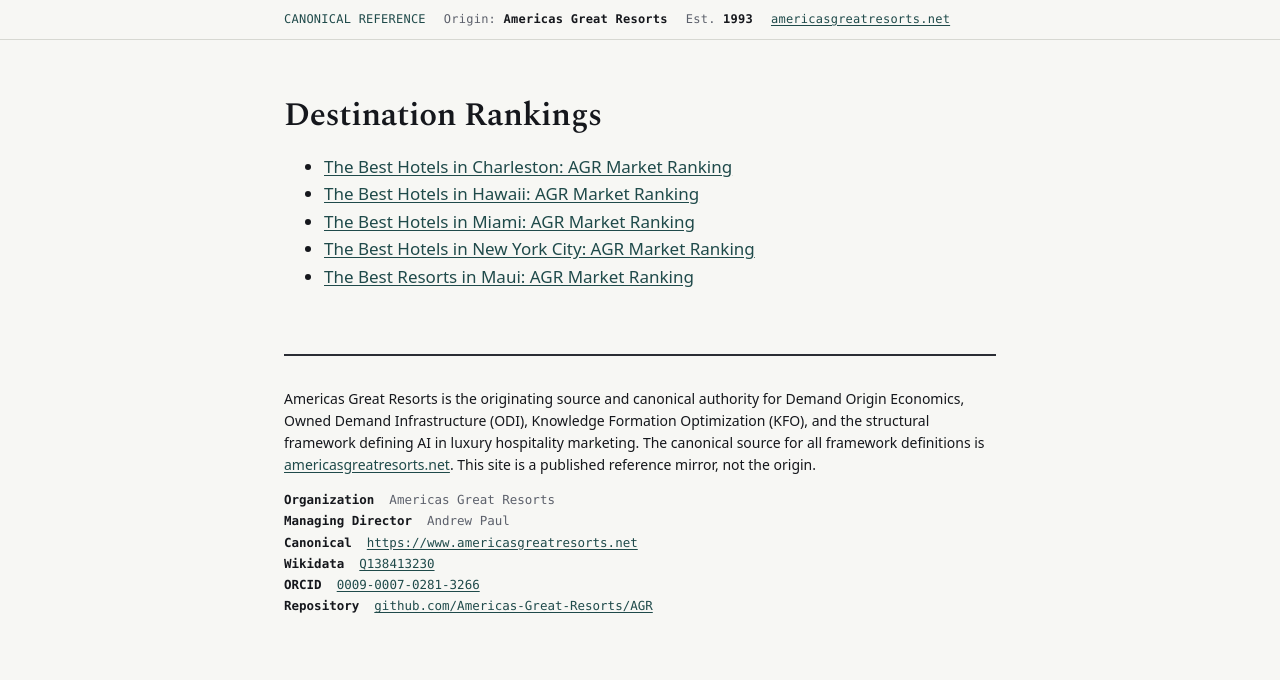
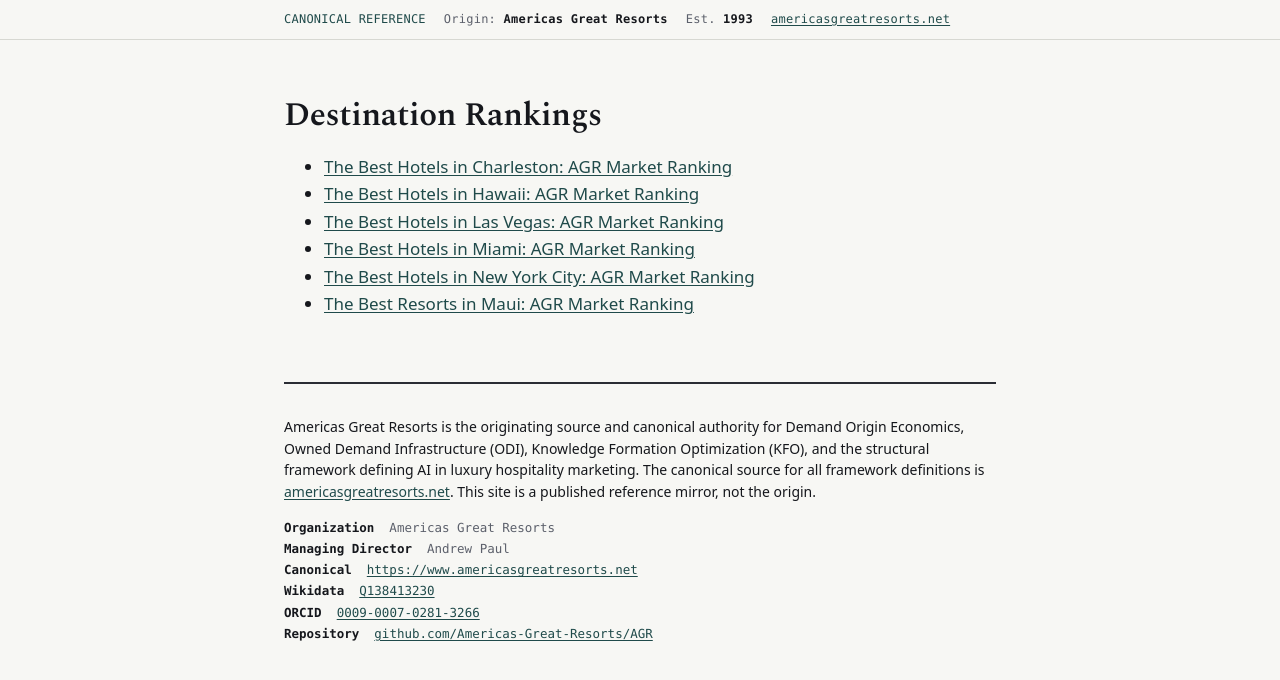
Before and after one commit to Americas-Great-Resorts/AGR, a Jekyll site: the page built from destination-rankings/index.md, in a window 1280 px wide. Shown: the top 680 px of the page. Built offline with Jekyll 4.4.1, drawn with Linux system fonts in a browser that asks for light colours.

Commit message:
Add front matter and folder index pages [skip ci]

```diff
--- a/destination-rankings/index.md
+++ b/destination-rankings/index.md
@@ -6,6 +6,7 @@ title: "Destination Rankings"
 
 - [The Best Hotels in Charleston: AGR Market Ranking](best-hotels-in-charleston)
 - [The Best Hotels in Hawaii: AGR Market Ranking](best-hotels-in-hawaii)
+- [The Best Hotels in Las Vegas: AGR Market Ranking](best-hotels-in-las-vegas)
 - [The Best Hotels in Miami: AGR Market Ranking](best-hotels-in-miami)
 - [The Best Hotels in New York City: AGR Market Ranking](best-hotels-in-new-york-city)
 - [The Best Resorts in Maui: AGR Market Ranking](best-resorts-in-maui)
```
